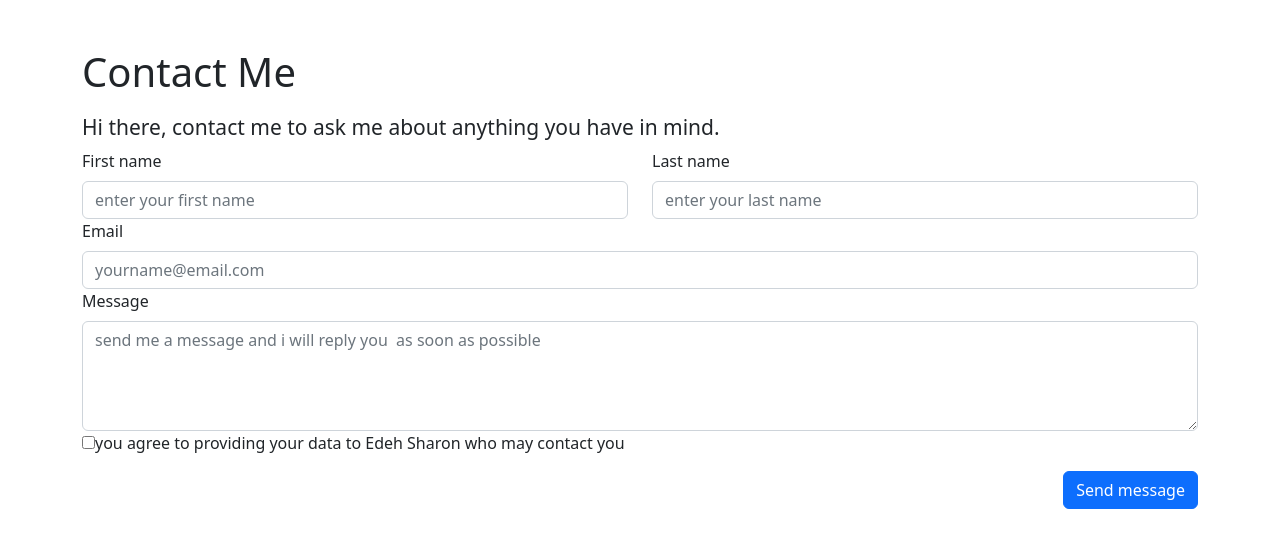
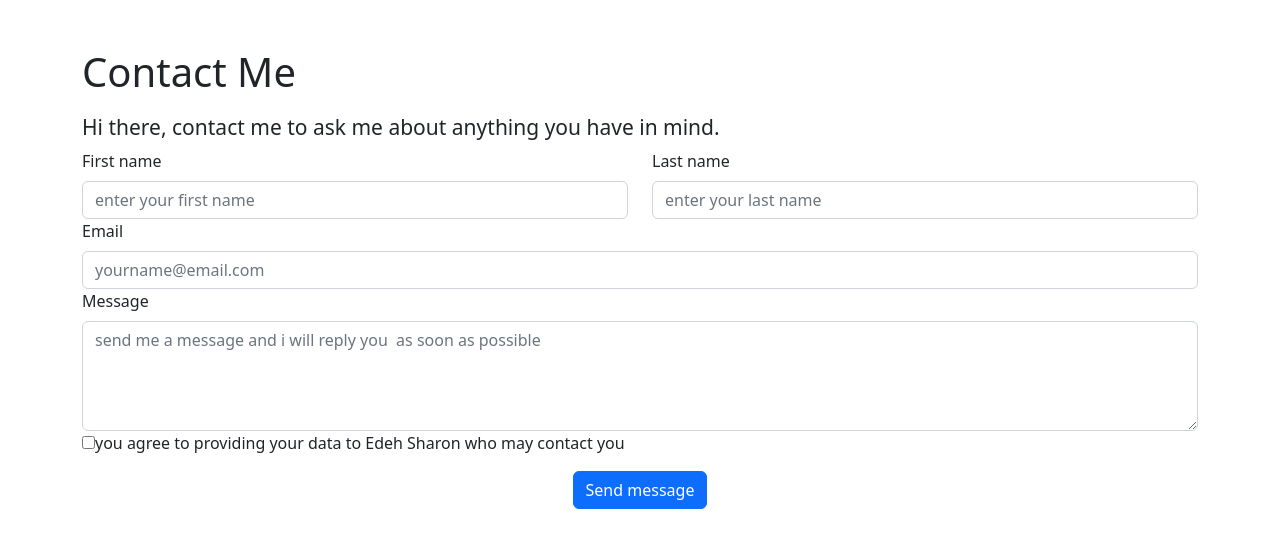
Before and after one commit to shannychi/contact-me, a React (Create React App) app: page / in a window 1280 px wide. Shown: the top 548 px of the page. Built offline with nearby package versions, Linux system fonts and the light colour scheme.

Commit message:
Update contact.js

```diff
--- a/src/Component/contact.js
+++ b/src/Component/contact.js
@@ -52,7 +52,7 @@ const ContactForm = () => {
             </label>
         </div>
         <p></p>
-          <div class=" d-grip gap-2 d-md-flex justify-content-md-end">
+          <div class=" d-grip gap-2 d-md-flex justify-content-md-center">
         <button class="btn btn-primary" id="btn__submit" type="submit" >
             {formStatus}
         </button>
```
